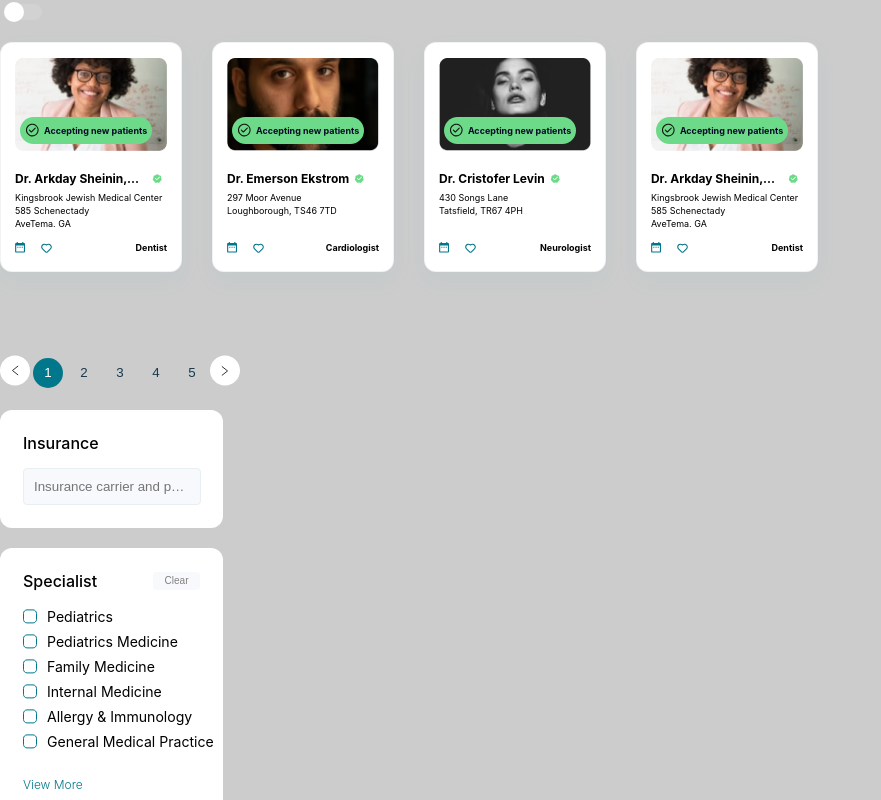
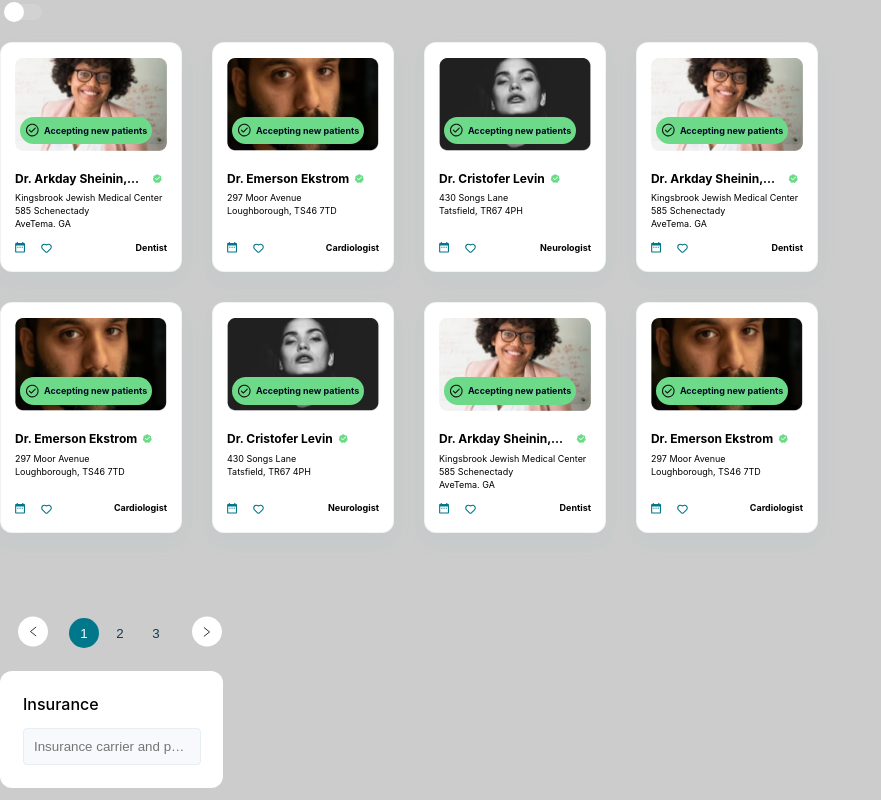
Before and after one commit to Samowusu/Project, a React (Create React App) app: page / in a window 1280 px wide. Shown: the top 800 px of the page, without its empty margins (0-881 px from the left). Built offline with nearby package versions, Linux system fonts and the light colour scheme.

Commit message:
pagination component's logic enhanced

```diff
--- a/src/components/UI/switchButton/SwitchButton.js
+++ b/src/components/UI/switchButton/SwitchButton.js
@@ -1,4 +1,4 @@
-import React, { useEffect, useState } from "react";
+import React, { useState } from "react";
 import Switch from "react-switch";
 
 SwitchButton.defaultProps = {
--- a/src/components/glossary/Glossary.js
+++ b/src/components/glossary/Glossary.js
@@ -15,7 +15,7 @@ import Insurance from "../UI/insurance/Insurance";
 
 // data
 import { blogsList, specialtiesList, doctorsList } from "../../Data";
-import { pageSize } from "../pagination/Pagination";
+// import { pageSize } from "../pagination/Pagination";
 
 // images
 import doctor from "../../assets/images/doctor.png";
@@ -46,7 +46,7 @@ function Glossary() {
   // states for managing the pagination component
   const [currentPage, setCurrentPage] = useState(1); //the page on current display
   const [startIndex, setStartIndex] = useState(0); //the start index of the items to display on a current page
-  const [endIndex, setEndIndex] = useState(pageSize); //the end index of the items to display on a current page
+  const [endIndex, setEndIndex] = useState(8); //the end index of the items to display on a current page
   const [cardList, setCardList] = useState([]); //the array items to display
 
   useEffect(() => {
@@ -113,9 +113,10 @@ function Glossary() {
           ))}
         </div>
         <Pagination
+          currentPage={currentPage}
+          onChange={paginationClickHandler}
+          pageSize={8}
           itemCount={doctorsList.length}
-          onChange={paginationClickHandler}
-          page={currentPage}
         />
       </div>
       <Insurance />
--- a/src/components/pagination/Pagination.js
+++ b/src/components/pagination/Pagination.js
@@ -1,12 +1,26 @@
-import React from "react";
+import React, { useState } from "react";
 import Pagination from "@mui/material/Pagination";
 import styled from "styled-components";
 import NextIcon from "../../assets/svgs/NextIcon";
 import PreviousIcon from "../../assets/svgs/PreviousIcon";
 
-export const pageSize = 4;
-function NewPagination({ itemCount, onChange, page }) {
-  const count = Math.ceil(itemCount / pageSize);
+NewPagination.defaultProps = {
+  itemCount: 300,
+  onChange: (value, number) => {
+    console.log({ value, number });
+  },
+  currentPage: 4,
+  pageSize: 8,
+};
+
+function NewPagination({ itemCount, onChange, currentPage, pageSize }) {
+  const [currentPageState, setCurrentPageState] = useState(currentPage ?? 3);
+
+  const changeHandler = (event, pageNumber) => {
+    console.log({ event, pageNumber });
+    setCurrentPageState(pageNumber);
+    onChange(event, pageNumber, pageSize);
+  };
 
   const renderPaginationItem = (item) => {
     switch (item.type) {
@@ -47,11 +61,11 @@ function NewPagination({ itemCount, onChange, page }) {
 
   return (
     <Pagination
-      count={count}
-      onChange={(event, pageNumber) => onChange(event, pageNumber, pageSize)}
+      count={Math.ceil(itemCount / pageSize)}
+      onChange={changeHandler}
       renderItem={renderPaginationItem}
       style={{ marginTop: "83px " }}
-      page={page}
+      page={currentPageState}
     />
   );
 }
@@ -64,6 +78,7 @@ const PageNavigationButton = styled.button`
   border: none;
   background-color: transparent;
   cursor: pointer;
+  margin: 0 18px;
 `;
 
 const PageNumberButton = styled.button`
```
